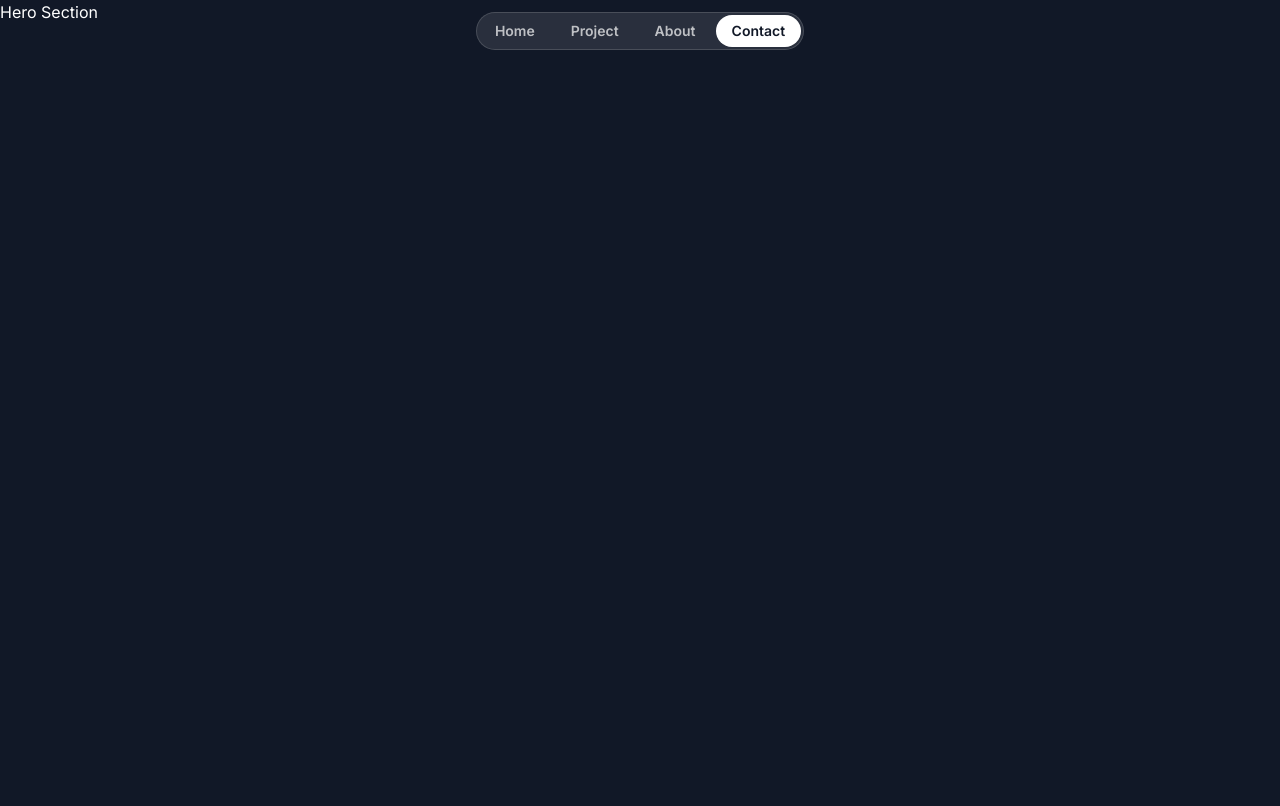
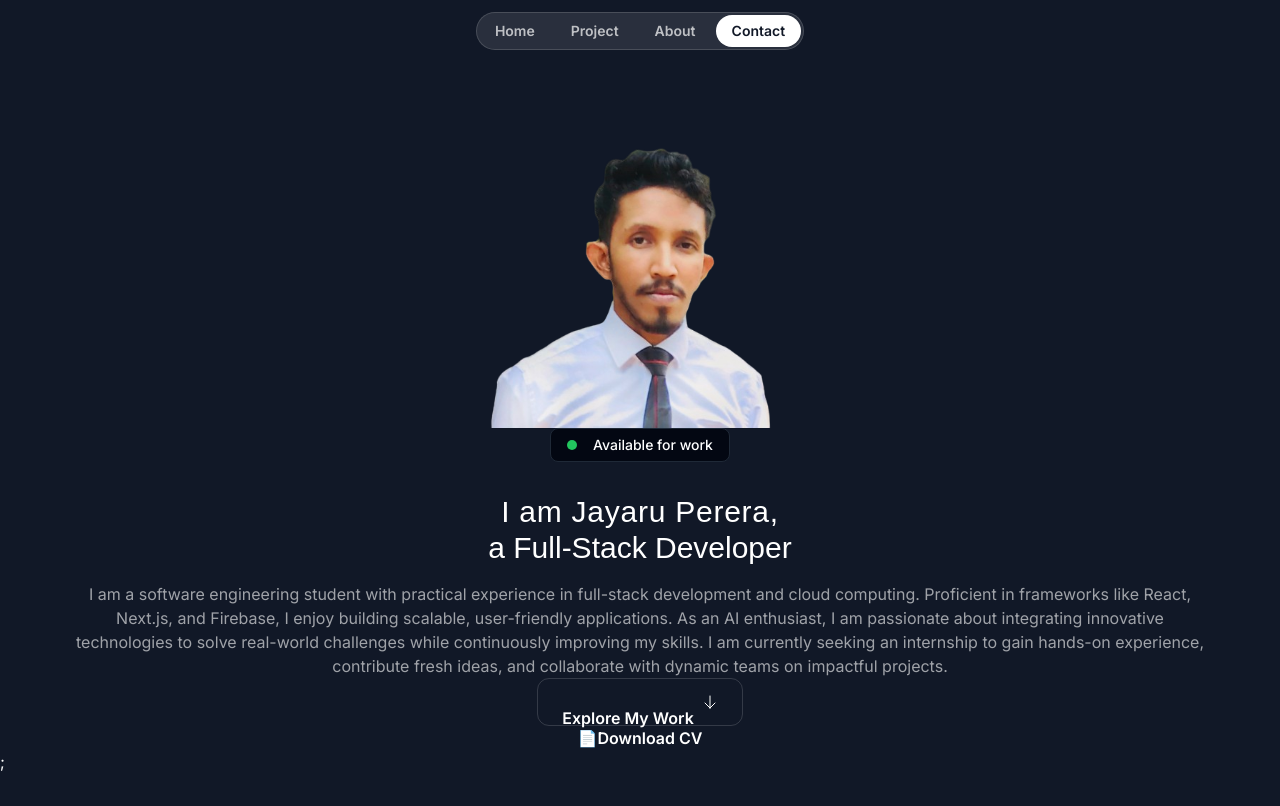
Before and after one commit to JayaruPerera/Portfolio-New, a Next.js app: page / in a window 1280 px wide. Shown: the top 806 px of the page. Built offline with nearby package versions, Linux system fonts and the light colour scheme; a web font is replaced by a local one.

Commit message:
hero section editing

```diff
--- a/src/sections/Hero.tsx
+++ b/src/sections/Hero.tsx
@@ -1,3 +1,34 @@
+import imageJayaru from "@/assets/images/imageJayaru.png";
+import Image from "next/image";
+import ArrowDown from '@/assets/icons/arrow-down.svg';
+
 export const HeroSection = () => {
-  return <div>Hero Section</div>;
+  return (
+    <div className="py-32">
+      <div className="container">
+        <div className="flex flex-col items-center">
+          <Image src={imageJayaru} className="size-[300px]" alt="Jayaru Perera" />
+          <div className="bg-gray-950 border border-gray-800 px-4 py-1.5 inline-flex items-center gap-4 rounded-lg">
+            <div className="bg-green-500 size-2.5 rounded-full"></div>
+            <div className="text-sm font-medium">Available for work</div>
+          </div>
+        </div>
+        <h1 className="font-serif text-3xl text-center mt-8 tracking-wide">I am Jayaru Perera,</h1>
+        <h1 className="font-serif text-3xl text-center ">a Full-Stack Developer</h1>
+        <p className="mt-4 text-center text-white/60">
+        I am a software engineering student with practical experience in full-stack development and cloud computing. Proficient in frameworks like React, Next.js, and Firebase, I enjoy building scalable, user-friendly applications. As an AI enthusiast, I am passionate about integrating innovative technologies to solve real-world challenges while continuously improving my skills. I am currently seeking an internship to gain hands-on experience, contribute fresh ideas, and collaborate with dynamic teams on impactful projects.
+        </p>
+        <div className="flex flex-col items-center">
+          <button className="inline-flex items-center gap-2 border border-white/15 px-6 h-12 rounded-xl">
+            <span className="font-semibold mt-8">Explore My Work</span>
+            <ArrowDown className="size-4"/>
+          </button>
+          <button inline-flex items-center gap-2 border-white bg-white text-gray-900>
+            <span>📄</span>
+            <span className="font-semibold">Download CV</span>
+          </button>
+        </div>
+      </div>;
+  </div>
+  );
 };
```
Also changed, not shown: src/assets/images/imageJayaru.png (added).
